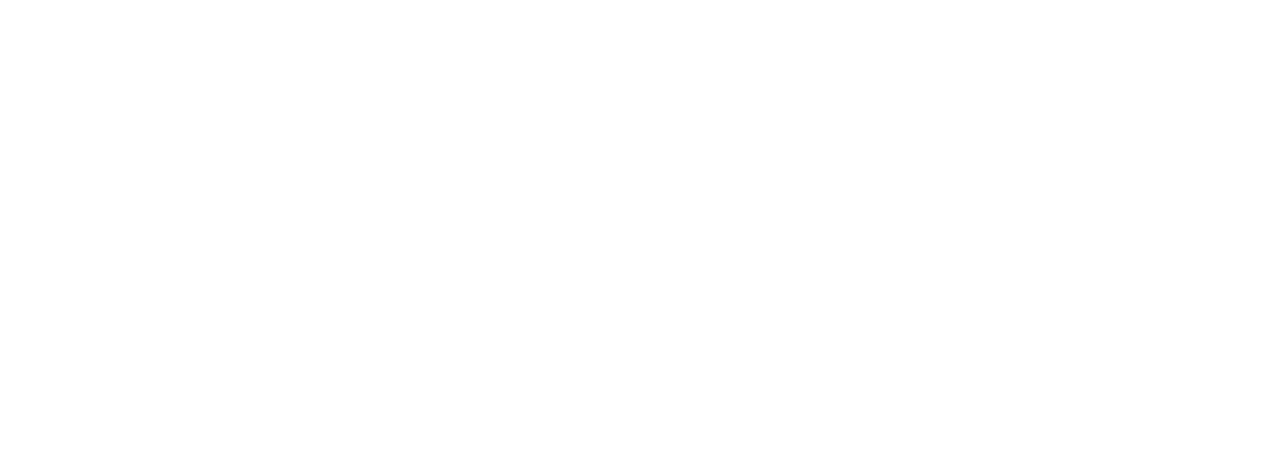
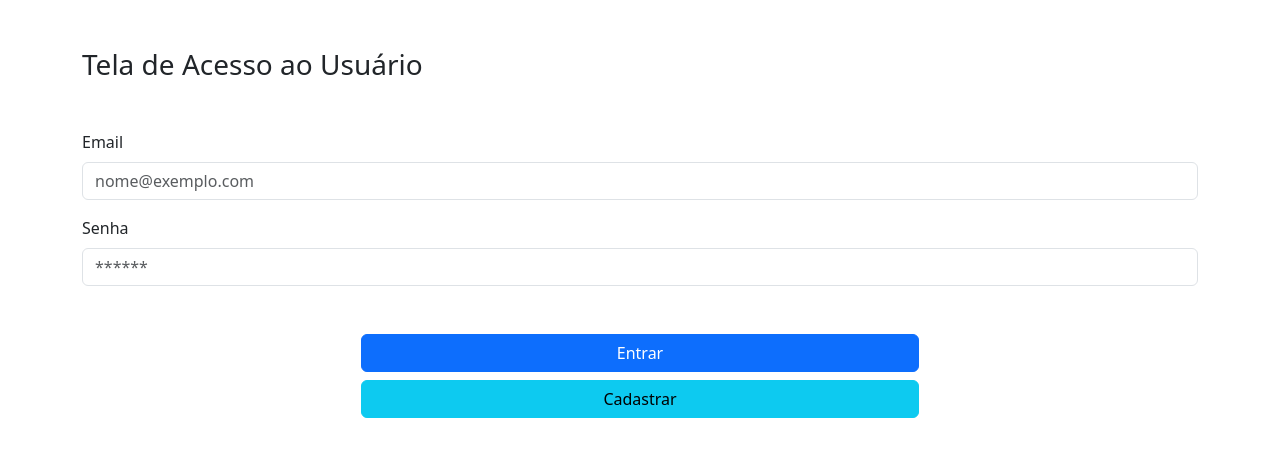
Before and after one commit to Any97Cris/sistemaLogin, a PHP site: page /login.php in a window 1280 px wide. Before the commit the part shown is empty. Shown: the top 457 px of the page. Run offline with PHP 8.4, Linux system fonts and the light colour scheme.

Commit message:
campos tela login

```diff
--- a/login.php
+++ b/login.php
@@ -13,9 +13,25 @@
     <link href="https://cdn.jsdelivr.net/npm/bootstrap@5.3.0-alpha1/dist/css/bootstrap.min.css" rel="stylesheet" integrity="sha384-GLhlTQ8iRABdZLl6O3oVMWSktQOp6b7In1Zl3/Jr59b6EGGoI1aFkw7cmDA6j6gD" crossorigin="anonymous">
 </head>
 <body>
-    <form method="POST">
+    <div class="container">
+        <h3 class="mt-5">Tela de Acesso ao Usuário</h3>
+        <form method="POST" class="mt-5">
+            <div class="mb-3">
+                <label for="exampleFormControlInput1" class="form-label">Email</label>
+                <input type="email" class="form-control" name="email" id="exampleFormControlInput1" placeholder="nome@exemplo.com">
+            </div>
+            <div class="mb-3">
+                <label for="exampleFormControlInput1" class="form-label">Senha</label>
+                <input type="password" class="form-control" name="senha" id="exampleFormControlInput1" placeholder="******">
+            </div>
+            <!-- position-absolute top-50 start-50 -->
+            <div class="d-grid gap-2 col-6 mx-auto mt-5">
+                <input class="btn btn-primary" type="submit" value="Entrar" />
+                <a href="#" class="btn btn-info">Cadastrar</a>
+            </div>
 
-    </form>
+        </form>
+    </div>
 
     <script src="https://cdn.jsdelivr.net/npm/bootstrap@5.3.0-alpha1/dist/js/bootstrap.bundle.min.js" integrity="sha384-w76AqPfDkMBDXo30jS1Sgez6pr3x5MlQ1ZAGC+nuZB+EYdgRZgiwxhTBTkF7CXvN" crossorigin="anonymous"></script>
 </body>
```
